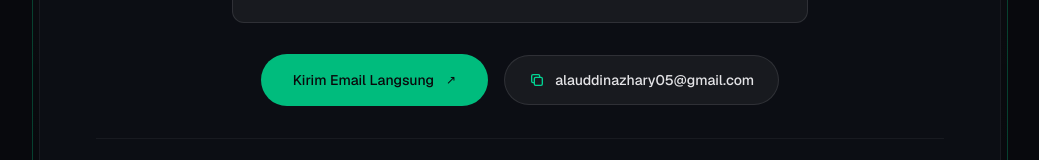
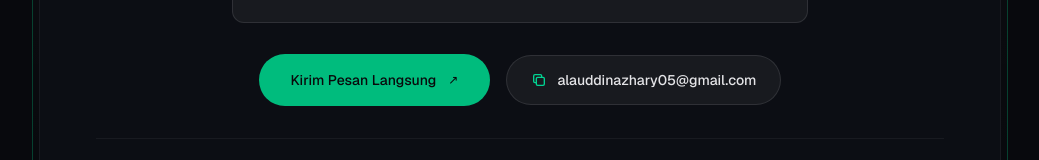
Before and after one commit to aldnazr/portofoliov2, a Next.js app: page / in a window 1280 px wide. Shown: the part 4029-4189 px from the top of the page, without its empty margins (120-1159 px from the left). Built offline with nearby package versions, Linux system fonts and the light colour scheme.

Commit message:
fix: update button text for email sending action for clarity

```diff
--- a/app/page.tsx
+++ b/app/page.tsx
@@ -571,7 +571,7 @@ export default function Home() {
                     className="w-full sm:w-auto inline-flex items-center justify-center gap-3 px-8 py-4 rounded-full bg-emerald-500 text-zinc-950 font-medium text-sm transition-all hover:bg-emerald-400 hover:shadow-xl hover:shadow-emerald-500/20 active:scale-[0.98] disabled:opacity-50 cursor-pointer"
                   >
                     <span>
-                      {isSending ? "Mengirim..." : "Kirim Email Langsung"}
+                      {isSending ? "Mengirim..." : "Kirim Pesan Langsung"}
                     </span>
                     <span className="text-xs">↗</span>
                   </button>
```
